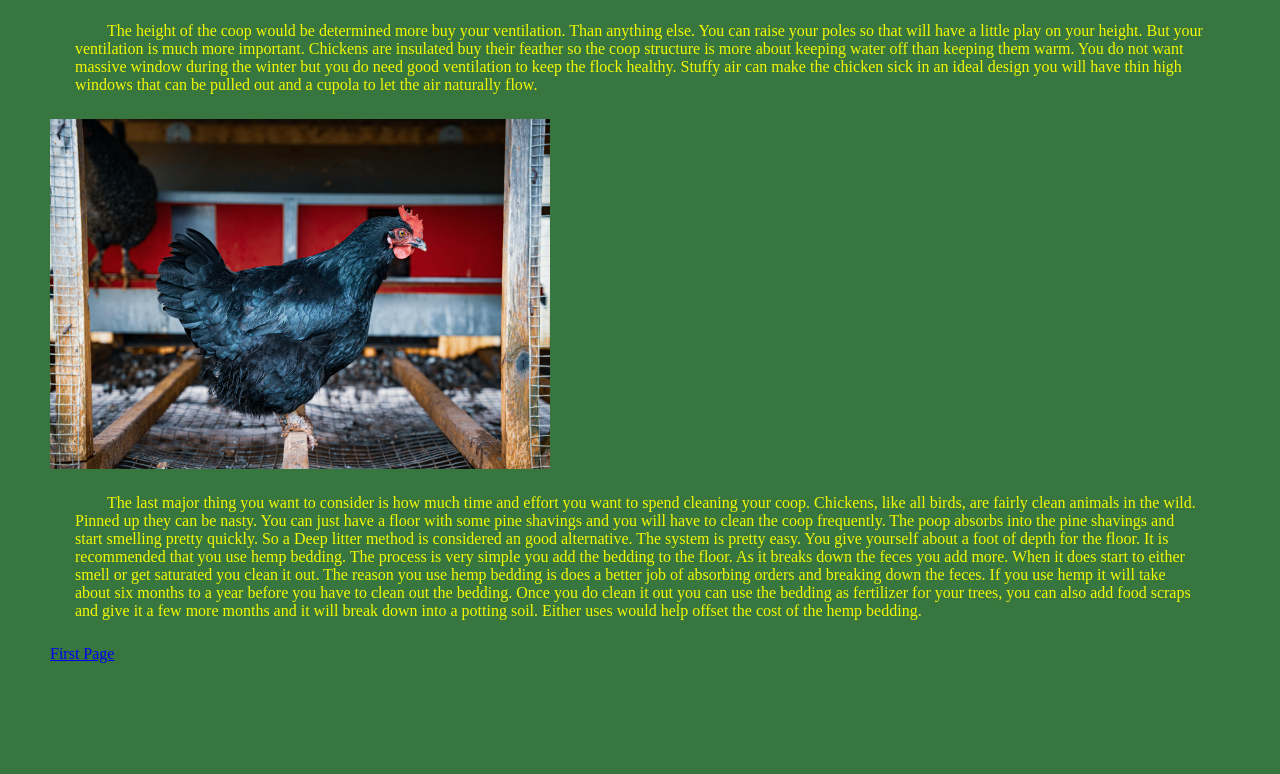
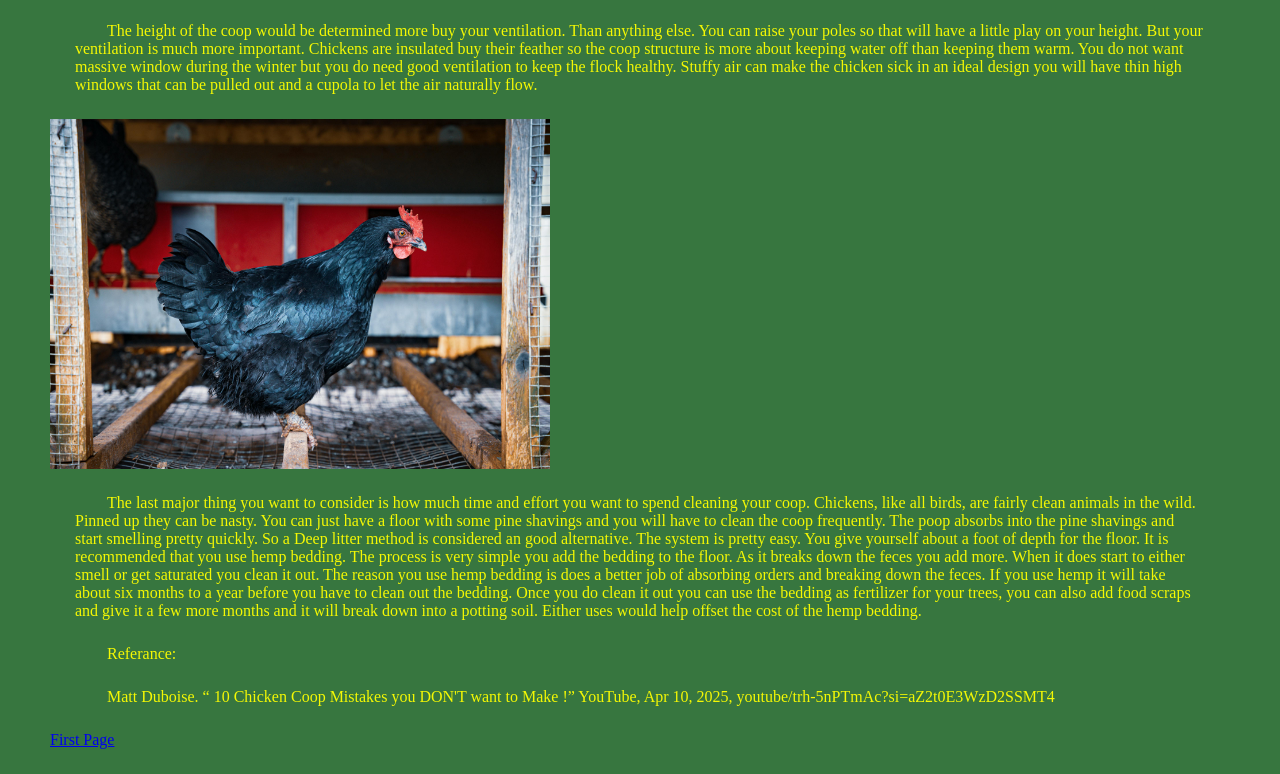
Before and after one commit to MPat3079/Project_3_Final_Project.io, a plain HTML site: page secondpage.html in a window 1280 px wide. Shown: the part 528-1302 px from the top of the page. Before the commit the page ends 1216 px from the top, so only its background shows below. Drawn offline with Linux system fonts and the light colour scheme.

Commit message:
Update secondpage.html
added referances

```diff
--- a/secondpage.html
+++ b/secondpage.html
@@ -25,6 +25,12 @@
         <p>
             The last major thing you want to consider is how much time and effort you want to spend cleaning your coop. Chickens, like all birds, are fairly clean animals in the wild. Pinned up they can be nasty. You can just have a floor with some pine shavings and you will have to clean the coop frequently. The poop absorbs into the pine shavings and start smelling pretty quickly. So a Deep litter method is considered an good alternative. The system is pretty easy. You give yourself about a foot of depth for the floor. It is recommended that you use hemp bedding. The process is very simple you add the bedding to the floor. As it breaks down the feces you add more. When it does start to either smell or get saturated you clean it out. The reason you use hemp bedding is does a better job of absorbing orders and breaking down the feces. If you use hemp it will take about six months to a year before you have to clean out the bedding. Once you do clean it out you can use the bedding as fertilizer for your trees, you can also add food scraps and give it a few more months and it will break down into a potting soil. Either uses would help offset the cost of the hemp bedding.
         </p>
+        <p>
+            Referance:
+        </p>
+        <p>
+            Matt Duboise. “ 10 Chicken Coop Mistakes you DON'T want to Make !” YouTube, Apr 10, 2025, youtube/trh-5nPTmAc?si=aZ2t0E3WzD2SSMT4
+        </p>
         <a href = "index.html">First Page</a>
     </body>
     </div>
```
